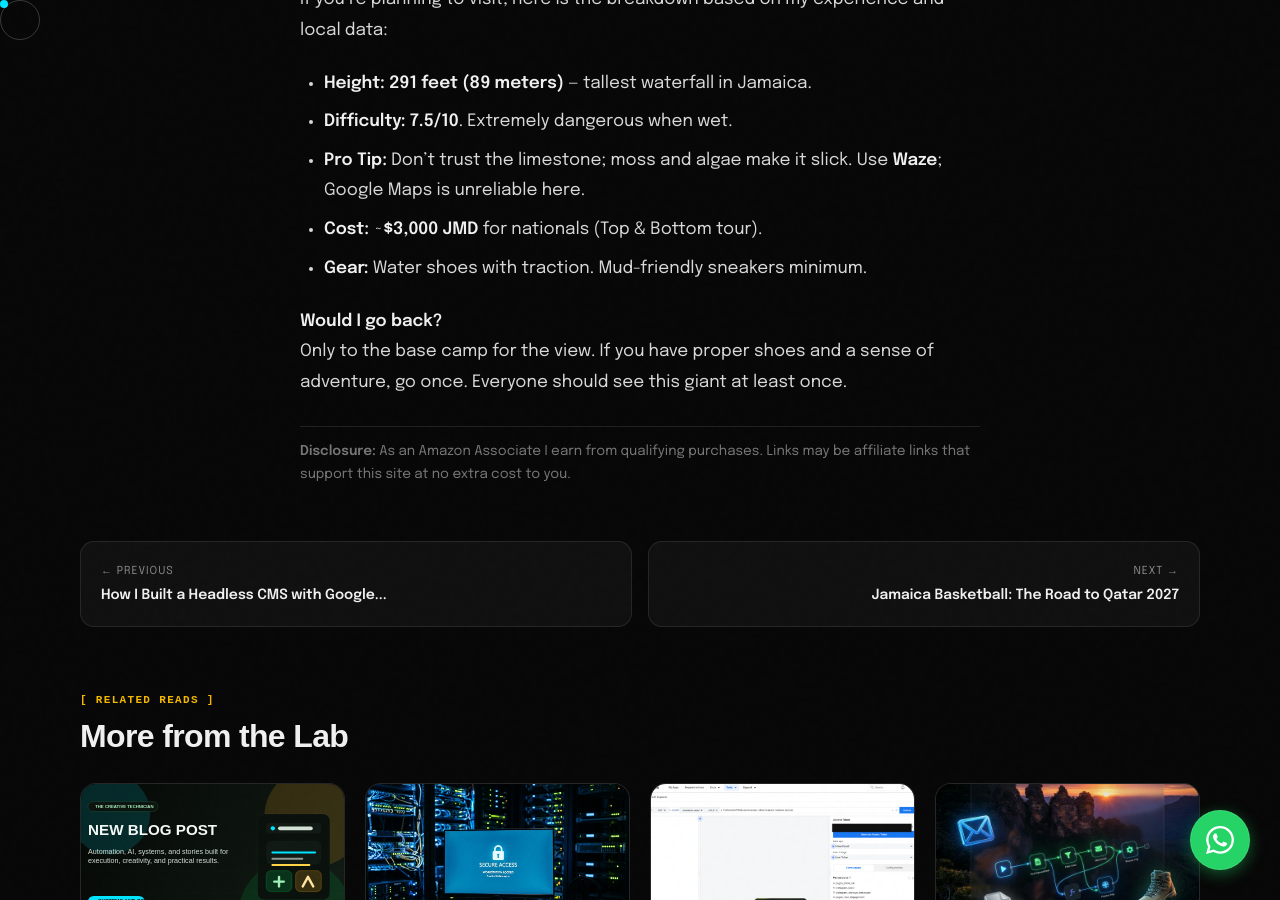
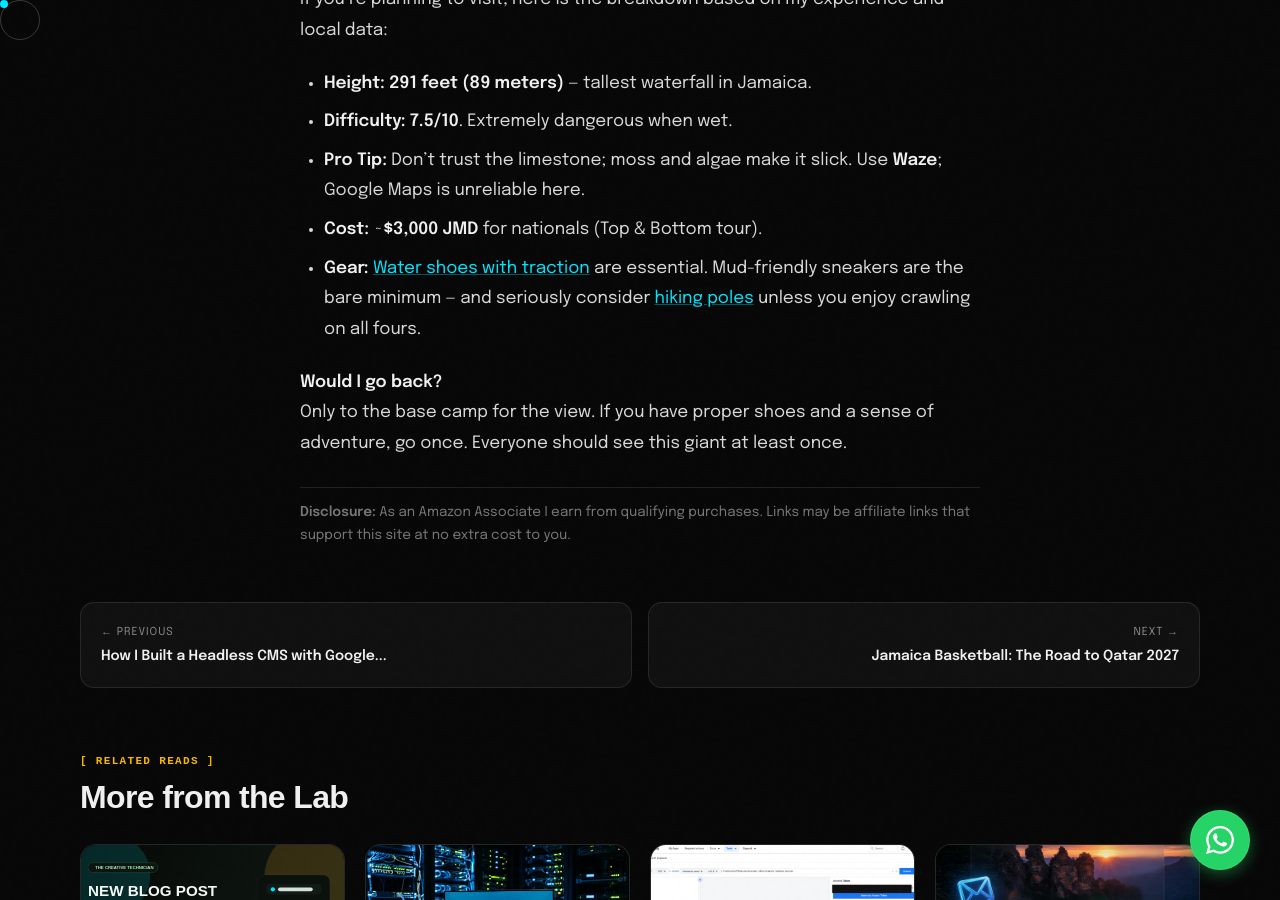
Before and after one commit to willylondon/creative-technician, a Jekyll site: the page built from next/src/content/_posts/2026-02-09-nonsuch-falls-survival-guide.md, in a window 1280 px wide and 900 px high, scrolled down 6897 px. Built offline with Jekyll 4.4.1, drawn with Linux system fonts in a browser that asks for light colours; some web fonts are replaced.

Commit message:
feat: add Amazon affiliate links to CT Nonsuch Falls post
Added water shoes + hiking poles links in Quick Facts gear section —
exactly where a reader is deciding what to buy before the hike.

Co-Authored-By: Claude Sonnet 4.6 <noreply@anthropic.com>

```diff
--- a/next/src/content/_posts/2026-02-09-nonsuch-falls-survival-guide.md
+++ b/next/src/content/_posts/2026-02-09-nonsuch-falls-survival-guide.md
@@ -51,7 +51,7 @@ If you’re planning to visit, here is the breakdown based on my experience and
 * **Difficulty:** **7.5/10**. Extremely dangerous when wet.
 * **Pro Tip:** Don’t trust the limestone; moss and algae make it slick. Use **Waze**; Google Maps is unreliable here.
 * **Cost:** ~**$3,000 JMD** for nationals (Top & Bottom tour).
-* **Gear:** Water shoes with traction. Mud-friendly sneakers minimum.
+* **Gear:** [Water shoes with traction](https://www.amazon.com/s?k=water+shoes+traction+hiking&tag=lifestylehike-20) are essential. Mud-friendly sneakers are the bare minimum — and seriously consider [hiking poles](https://www.amazon.com/s?k=collapsible+hiking+poles&tag=lifestylehike-20) unless you enjoy crawling on all fours.
 
 **Would I go back?**
 Only to the base camp for the view. If you have proper shoes and a sense of adventure, go once. Everyone should see this giant at least once.
```
